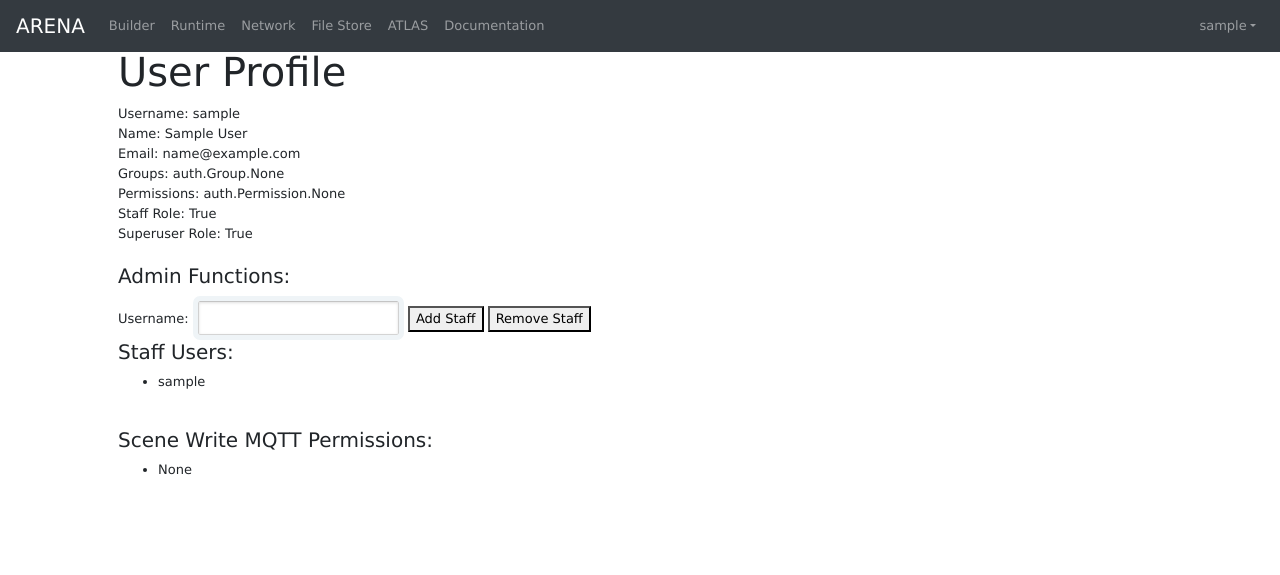
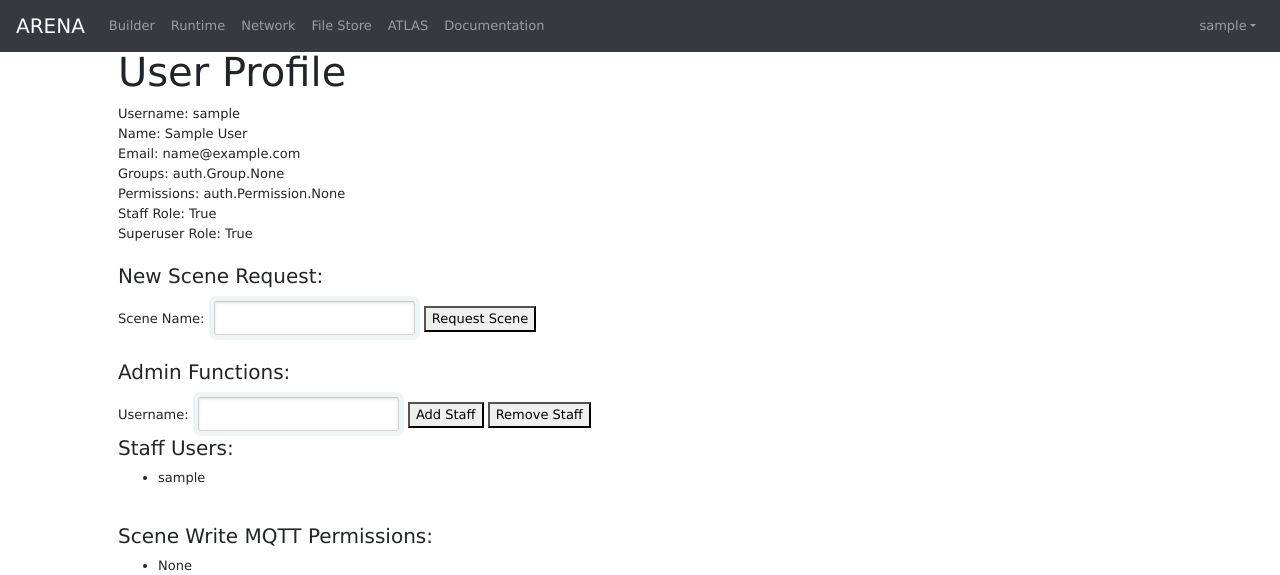
Before and after one commit to arenaxr/arena-account, a Django app: page /user/profile in a window 1280 px wide. Shown: the top 575 px of the page. Run offline with Django 3.2, Linux system fonts and the light colour scheme; the visitor is signed in with stand-in values (Sample User, id 1); data comes from the database, SQL or seed files in the repository; parts of the project's set-up code (start-up, migrations or seed data) failed here and were passed over; some libraries are stand-ins or nearby versions.

Commit message:
add temp scene request from profile

```diff
--- a/users/forms.py
+++ b/users/forms.py
@@ -35,4 +35,4 @@ class UpdateStaffForm(forms.Form):
 
 class NewSceneForm(forms.Form):
     username = forms.CharField()
-    scene = forms.BooleanField()
+    scene = forms.CharField()
--- a/users/templates/users/user_profile.html
+++ b/users/templates/users/user_profile.html
@@ -16,6 +16,14 @@
         Permissions: {{ user.user_permissions }}<br>
         Staff Role: {{ user.is_staff }}<br>
         Superuser Role: {{ user.is_superuser }}<br>
+        <br>
+        <h5>New Scene Request:</h5>
+        <form action="new_scene" method="POST">
+            {% csrf_token %}
+            <label for="scene">Scene Name:</label>
+            <input type="text" id="scene" name="scene" pattern="^[a-z\d](?:[a-z\d]|-(?=[a-z\d])){0,38}$">
+            <button type="submit" name="username" value="{{ user.get_username }}">Request Scene</button>
+        </form>
         <br>
         {% if user.is_superuser %}
             <!-- Set or Remove user as Staff -->
--- a/users/views.py
+++ b/users/views.py
@@ -119,7 +119,7 @@ def new_scene(request):
             return JsonResponse({'error': f"Rejecting reserved name for scene: {scene}"}, status=400)
         if Scene.objects.filter(name=scene).exists():
             return JsonResponse({'error': f"Unable to claim existing scene: {scene}, use admin panel"}, status=400)
-        if request.user.is_superuser and User.objects.filter(username=username).exists():
+        if User.objects.filter(username=username).exists():
             s = Scene(
                 name=scene,
                 summary=f'User {username} adding new scene editor to account database.',
```
